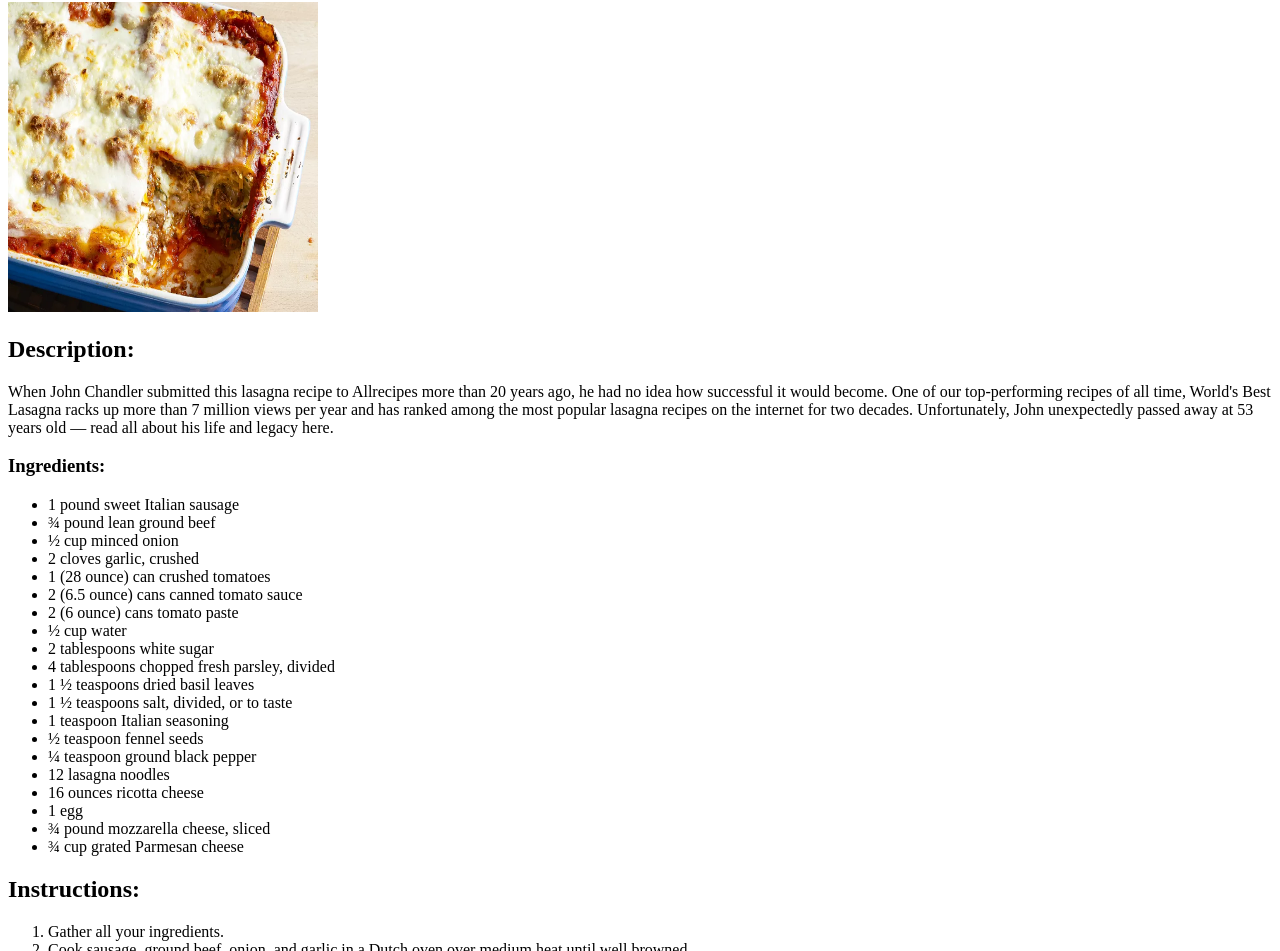
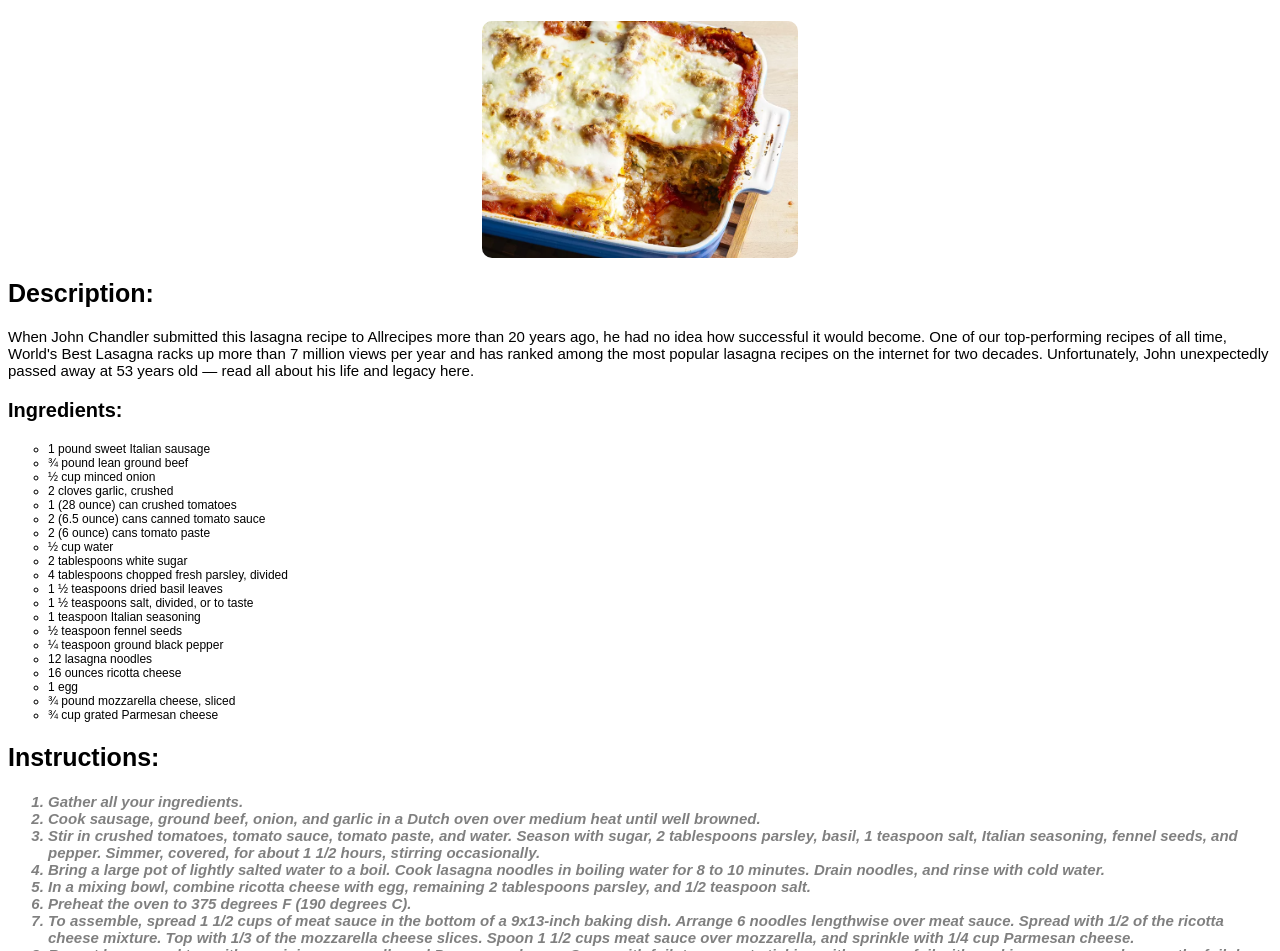
Before and after one commit to tannerjones4075/odin-recipes, a plain HTML site: page recipes/lasagna.html in a window 1280 px wide. Shown: the part 78-1029 px from the top of the page. Drawn offline with Linux system fonts and the light colour scheme.

Commit message:
added styles.css, added styling to index and the lasagna pages, and updated README.md
Signed-off-by: Tanner Jones <alltechguyblog@gmail.com>

```diff
--- a/recipes/lasagna.html
+++ b/recipes/lasagna.html
@@ -4,60 +4,61 @@
 <head>
     <meta charset="UTF-8">
     <meta name="viewport" content="width=device-width, initial-scale=1.0">
+    <link rel="stylesheet" href="../styles.css">
     <title>Lasagna Recipe</title>
 </head>
 
 <body>
-    <h1>World's Best Lasagna</h1>
-    <img src="../images/lasagna.png" alt="Butternut Squash Risotto" width="310" height="310">
+    <h1 id="lasagna">World's Best Lasagna</h1>
+    <img src="../images/lasagna.png" alt="Butternut Squash Risotto" height=auto width="310" >
     <h2>Description:</h2>
-    <p>When John Chandler submitted this lasagna recipe to Allrecipes more than 20 years ago, he had no idea how
+    <p class="description">When John Chandler submitted this lasagna recipe to Allrecipes more than 20 years ago, he had no idea how
         successful it would become. One of our top-performing recipes of all time, World's Best Lasagna racks up more
         than 7 million views per year and has ranked among the most popular lasagna recipes on the internet for two
         decades. Unfortunately, John unexpectedly passed away at 53 years old — read all about his life and legacy here.
     </p>
     <h3>Ingredients:</h3>
     <ul>
-        <li>1 pound sweet Italian sausage</li>
-        <li>¾ pound lean ground beef</li>
-        <li>½ cup minced onion</li>
-        <li>2 cloves garlic, crushed</li>
-        <li>1 (28 ounce) can crushed tomatoes</li>
-        <li>2 (6.5 ounce) cans canned tomato sauce</li>
-        <li>2 (6 ounce) cans tomato paste</li>
-        <li>½ cup water</li>
-        <li>2 tablespoons white sugar</li>
-        <li>4 tablespoons chopped fresh parsley, divided</li>
-        <li>1 ½ teaspoons dried basil leaves</li>
-        <li>1 ½ teaspoons salt, divided, or to taste</li>
-        <li>1 teaspoon Italian seasoning</li>
-        <li>½ teaspoon fennel seeds</li>
-        <li>¼ teaspoon ground black pepper</li>
-        <li>12 lasagna noodles</li>
-        <li>16 ounces ricotta cheese</li>
-        <li>1 egg</li>
-        <li>¾ pound mozzarella cheese, sliced</li>
-        <li>¾ cup grated Parmesan cheese</li>
+        <li class="li-design">1 pound sweet Italian sausage</li>
+        <li class="li-design">¾ pound lean ground beef</li>
+        <li class="li-design">½ cup minced onion</li>
+        <li class="li-design">2 cloves garlic, crushed</li>
+        <li class="li-design">1 (28 ounce) can crushed tomatoes</li>
+        <li class="li-design">2 (6.5 ounce) cans canned tomato sauce</li>
+        <li class="li-design">2 (6 ounce) cans tomato paste</li>
+        <li class="li-design">½ cup water</li>
+        <li class="li-design">2 tablespoons white sugar</li>
+        <li class="li-design">4 tablespoons chopped fresh parsley, divided</li>
+        <li class="li-design">1 ½ teaspoons dried basil leaves</li>
+        <li class="li-design">1 ½ teaspoons salt, divided, or to taste</li>
+        <li class="li-design">1 teaspoon Italian seasoning</li>
+        <li class="li-design">½ teaspoon fennel seeds</li>
+        <li class="li-design">¼ teaspoon ground black pepper</li>
+        <li class="li-design">12 lasagna noodles</li>
+        <li class="li-design">16 ounces ricotta cheese</li>
+        <li class="li-design">1 egg</li>
+        <li class="li-design">¾ pound mozzarella cheese, sliced</li>
+        <li class="li-design">¾ cup grated Parmesan cheese</li>
     </ul>
     <h2>Instructions:</h2>
     <ol>
-        <li>Gather all your ingredients. </li>
-        <li>Cook sausage, ground beef, onion, and garlic in a Dutch oven over medium heat until well browned.</li>
-        <li>Stir in crushed tomatoes, tomato sauce, tomato paste, and water. Season with sugar, 2 tablespoons parsley,
+        <li class="li-design-ordered">Gather all your ingredients. </li>
+        <li class="li-design-ordered">Cook sausage, ground beef, onion, and garlic in a Dutch oven over medium heat until well browned.</li>
+        <li class="li-design-ordered">Stir in crushed tomatoes, tomato sauce, tomato paste, and water. Season with sugar, 2 tablespoons parsley,
             basil, 1 teaspoon salt, Italian seasoning, fennel seeds, and pepper. Simmer, covered, for about 1 1/2 hours,
             stirring occasionally.</li>
-        <li>Bring a large pot of lightly salted water to a boil. Cook lasagna noodles in boiling water for 8 to 10
+        <li class="li-design-ordered">Bring a large pot of lightly salted water to a boil. Cook lasagna noodles in boiling water for 8 to 10
             minutes. Drain noodles, and rinse with cold water.</li>
-        <li>In a mixing bowl, combine ricotta cheese with egg, remaining 2 tablespoons parsley, and 1/2 teaspoon salt.
+        <li class="li-design-ordered">In a mixing bowl, combine ricotta cheese with egg, remaining 2 tablespoons parsley, and 1/2 teaspoon salt.
         </li>
-        <li>Preheat the oven to 375 degrees F (190 degrees C). </li>
-        <li>To assemble, spread 1 1/2 cups of meat sauce in the bottom of a 9x13-inch baking dish. Arrange 6 noodles
+        <li class="li-design-ordered">Preheat the oven to 375 degrees F (190 degrees C). </li>
+        <li class="li-design-ordered">To assemble, spread 1 1/2 cups of meat sauce in the bottom of a 9x13-inch baking dish. Arrange 6 noodles
             lengthwise over meat sauce. Spread with 1/2 of the ricotta cheese mixture. Top with 1/3 of the mozzarella
             cheese slices. Spoon 1 1/2 cups meat sauce over mozzarella, and sprinkle with 1/4 cup Parmesan cheese.</li>
-        <li>Repeat layers, and top with remaining mozzarella and Parmesan cheese. Cover with foil: to prevent sticking,
+        <li class="li-design-ordered">Repeat layers, and top with remaining mozzarella and Parmesan cheese. Cover with foil: to prevent sticking,
             either spray foil with cooking spray or make sure the foil does not touch the cheese.</li>
-        <li>Bake in the preheated oven for 25 minutes. Remove the foil and bake for an additional 25 minutes.</li>
-        <li>Rest lasagna for 15 minutes before serving.
+        <li class="li-design-ordered">Bake in the preheated oven for 25 minutes. Remove the foil and bake for an additional 25 minutes.</li>
+        <li class="li-design-ordered">Rest lasagna for 15 minutes before serving.
 
         </li>
     </ol>
--- /dev/null
+++ b/styles.css
@@ -0,0 +1,68 @@
+body {
+    font-family: Arial, sans-serif;
+    color: black;
+}
+
+h1 {
+    text-align: center;
+    color: #8B0000;
+    font-size: 40px;
+}
+
+h2 {
+    text-align: left;
+    color: black;
+    font-size: 25px;
+}
+
+h3 {
+    text-align: left;
+    color: black;
+    font-size: 20px;
+}
+
+p {
+    text-align: left;
+}
+
+.para {
+    text-align: center;
+}
+ul {
+    list-style-type: circle;
+}
+.ul-design {
+    text-align: left;
+}
+.li-design {
+    text-align: left;
+    font-size: 12px;
+}
+
+.li-design-ordered {
+    text-align: left;
+    font-size: 15px;
+    font-weight: bold;
+    font-style: italic;
+    color: grey;
+}
+
+#lasagna {
+    text-align: center;
+    color: red;
+}
+
+img {
+    display: block;
+    margin-left: auto;
+    margin-right: auto;
+    width: 25%;
+    border-color: black;
+    border-radius: 10px;
+}
+
+.description {
+    text-align: left;
+    color: black;
+    font-size: 15px;
+}
```
Also changed, not shown: index.html (+6 -4 lines), recipes/pizza.html (+1 -1 lines), recipes/risotto.html (+1 -1 lines), 1 other file.
